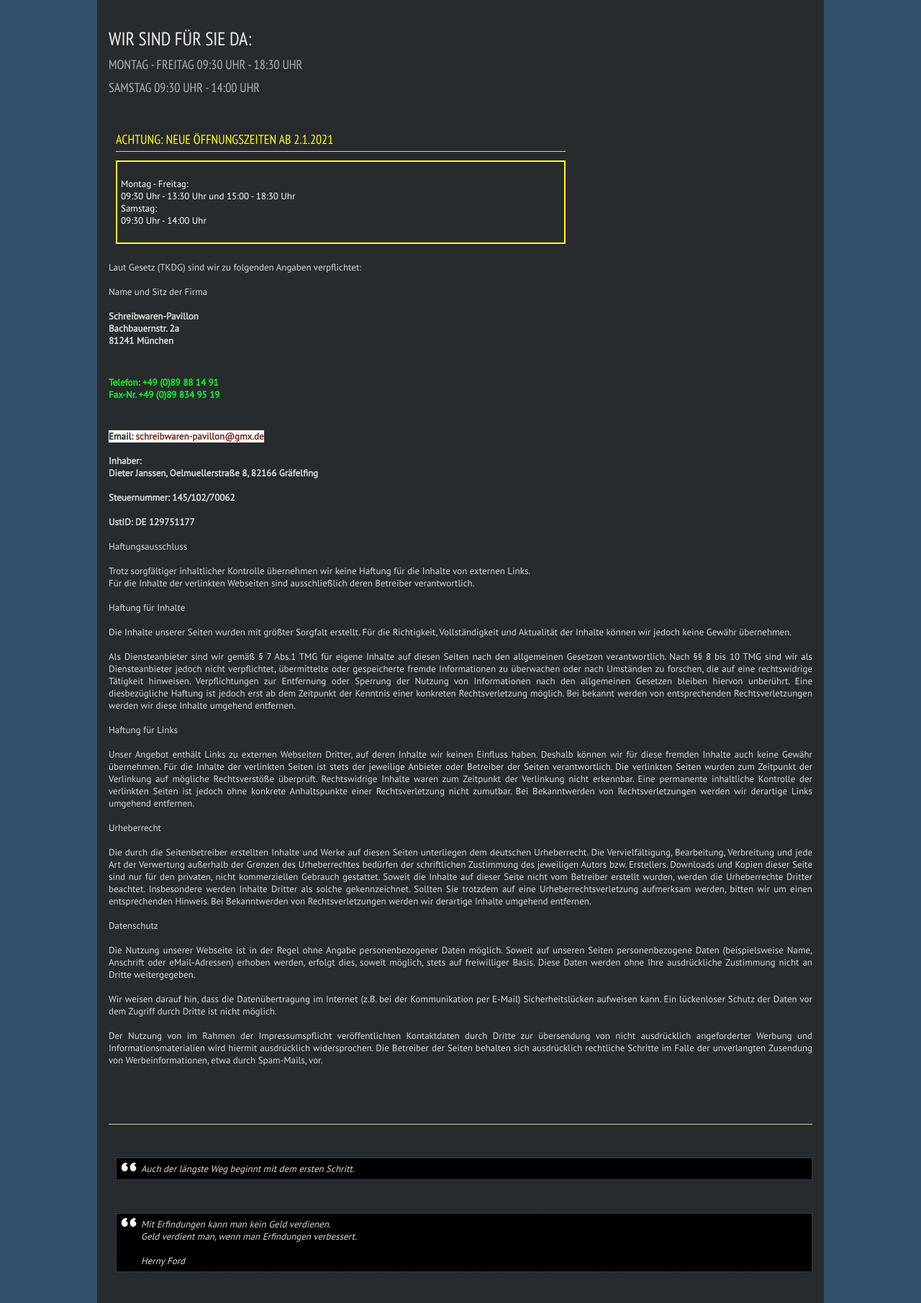
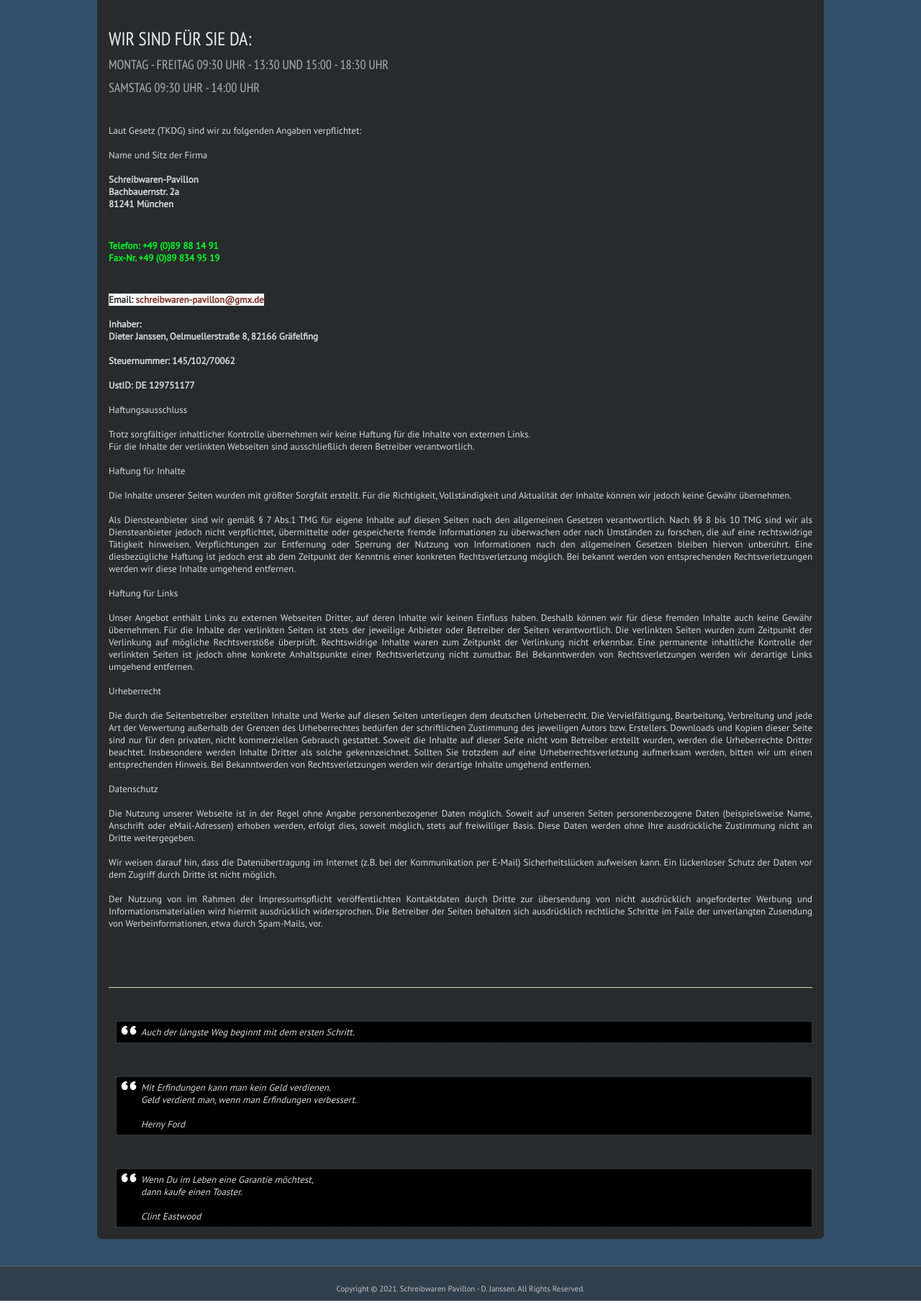
Before and after one commit to uwejanssen19/pavillon, a plain HTML site: page impress_oeffn.html in a window 1280 px wide. Shown: the part 278-2089 px from the top of the page at 72% size. Drawn offline with Linux system fonts and the light colour scheme.

Commit message:
Oeffnungszeiten geaendert

```diff
--- a/impress_oeffn.html
+++ b/impress_oeffn.html
@@ -78,10 +78,10 @@
                       <div class="art-article">
                         <p>&nbsp;</p>
                         <h1>Wir sind f&uuml;r Sie da:</h1>
-                        <h3>Montag - Freitag&nbsp;09:30 Uhr - 18:30 Uhr</h3>
+                        <h3>Montag - Freitag&nbsp;09:30 Uhr - 13:30 und 15:00 - 18:30 Uhr</h3>
                         <h3>Samstag&nbsp;09:30 Uhr - 14:00 Uhr</h3>
                         <p>&nbsp;</p>
-                        <div class="art-layout-cell" style="padding-right: 10px; padding-left: 10px; width: 50%;">
+                        <div class="art-layout-cell" style="display: none; padding-right: 10px; padding-left: 10px; width: 50%;">
                          <h3 style="padding-bottom: 5px; border-bottom-width: 1px; border-bottom-style: solid; border-color: #c0e2a2;"><span style="color: #ffff00;">Achtung: Neue &Ouml;ffnungszeiten ab 2.1.2021 </span></h3>
                          <p style="padding: 5px; border-style: solid; border-width: 2px; border-color: #ff0; color: #fff">
                          <br />Montag - Freitag:<br />09:30 Uhr - 13:30 Uhr und 15:00 - 18:30 Uhr<br /> Samstag:<br />09:30 Uhr - 14:00 Uhr
@@ -154,7 +154,7 @@
             <div class="art-footer-inner">
               <div style="position:relative;padding-left:10px;padding-right:10px">
                 <p><br></p>
-                <p>Copyright © 2020. Schreibwaren Pavillon - D. Janssen. All Rights Reserved.</p>
+                <p>Copyright © 2021. Schreibwaren Pavillon - D. Janssen. All Rights Reserved.</p>
               </div>
             </div>
           </div>
```
Also changed, not shown: index.html (+3 -3 lines), images/.thumb/corona.jpg.jpg (added), images/corona.jpg (added).
